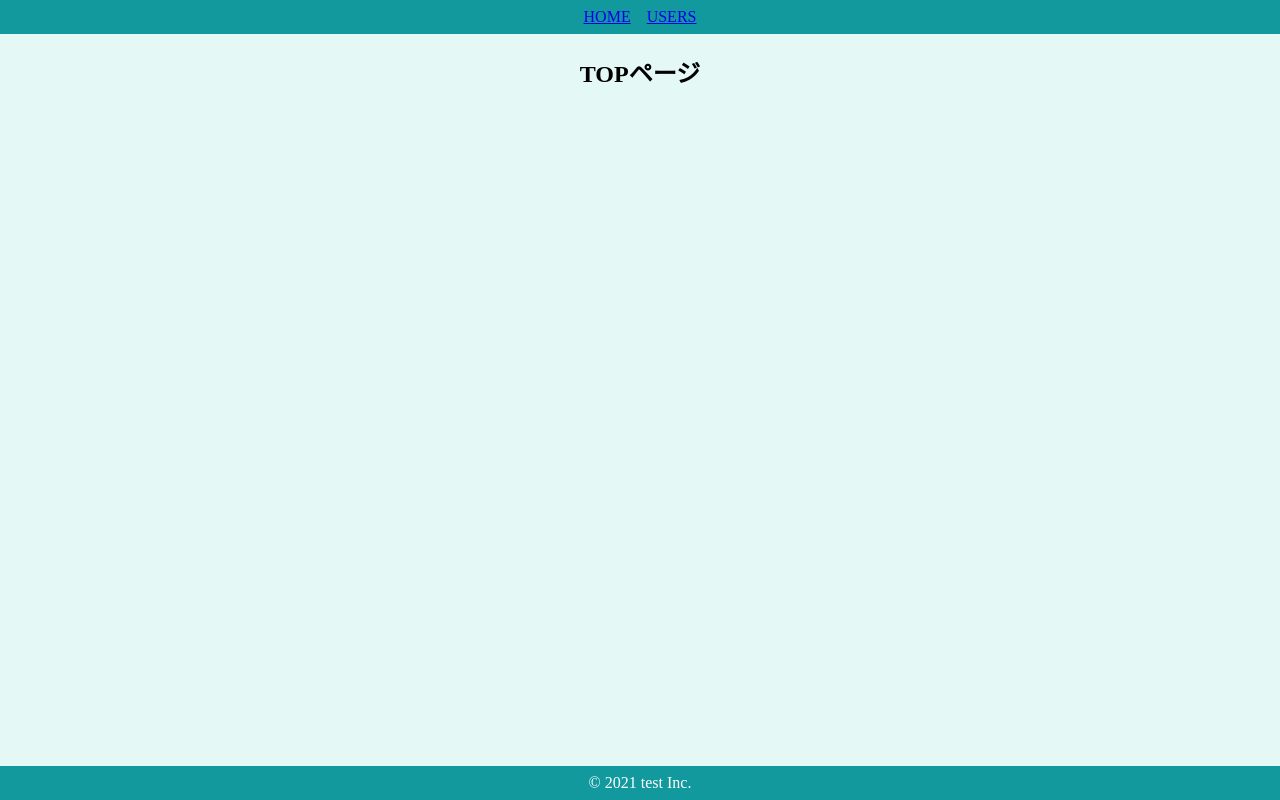
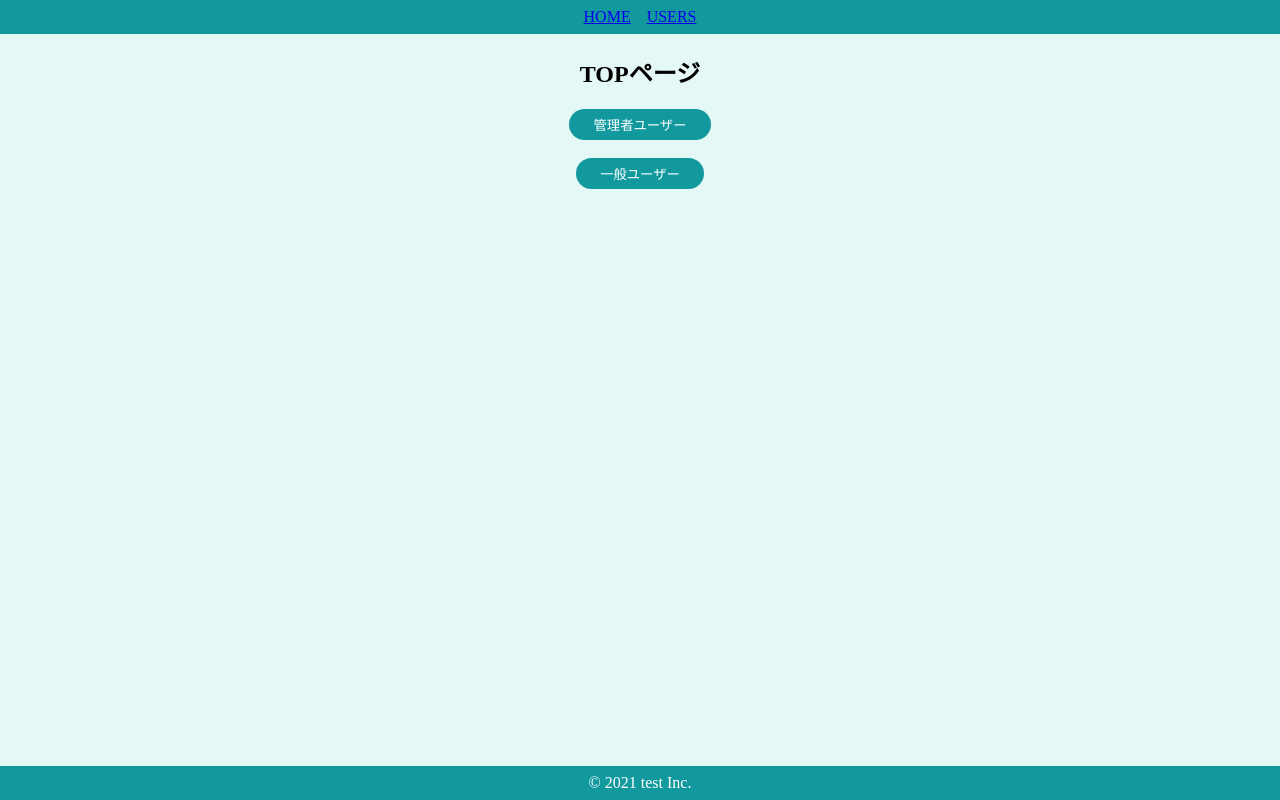
Before and after one commit to hideki1516/udemy-jak-02, a React (Create React App) app: page / in a window 1280 px wide. Built offline with nearby package versions, Linux system fonts and the light colour scheme.

Commit message:
drilling

```diff
--- a/src/components/atoms/button/SecondaryButton.jsx
+++ b/src/components/atoms/button/SecondaryButton.jsx
@@ -2,10 +2,10 @@
 import { BaseButton } from "./BaseButton";
 
 export const SecondaryButton = (props) => {
-  const { children } = props;
+  const { children, onClick } = props;
 
   return (
-    <SButton>{children}</SButton>
+    <SButton onClick={onClick}>{children}</SButton>
   );
 };
 
--- a/src/components/molecules/user/UserIconWithName.jsx
+++ b/src/components/molecules/user/UserIconWithName.jsx
@@ -1,11 +1,14 @@
 import styled from "styled-components";
 
 export const UserIconWithName = (props) => {
-  const { image, name } = props;
+  const { image, name, isAdmin } = props;
   return (
     <SContainer>
       <SImg height={160} width={160} src={image} alt={name} />
       <SName>{name}</SName>
+      {/* isAdminがtrueなら編集、falseなら何も表示されない */}
+      {/* 右側の値がtrueなら左の値を返す */}
+      {isAdmin && <SEdit>編集</SEdit>}
     </SContainer>
   );
 };
@@ -24,3 +27,9 @@
   margin: 0;
   color: #40514e;
 `;
+
+const SEdit = styled.span`
+  text-decoration: underline;
+  color: #aaa;
+  cursor: pointer;
+`;
--- a/src/components/organisms/user/UserCard.jsx
+++ b/src/components/organisms/user/UserCard.jsx
@@ -4,11 +4,11 @@
 
 // 親で設定したデータ（user）をprops（user）として受け取る = 分割代入で展開する
 export const UserCard = (props) => {
-  const { user } = props;
+  const { user, isAdmin } = props;
 
   return (
     <Card>
-      <UserIconWithName image={user.image} name={user.name} />
+      <UserIconWithName image={user.image} name={user.name} isAdmin={isAdmin} />
       <SDl>
         <dt>メール</dt>
         <dd>{user.email}</dd>
--- a/src/components/pages/Top.jsx
+++ b/src/components/pages/Top.jsx
@@ -1,9 +1,24 @@
+import React from 'react';
 import styled from "styled-components";
+import { useHistory } from 'react-router-dom';
+import { SecondaryButton } from '../atoms/button/SecondaryButton'
 
 export const Top = () => {
+  const history = useHistory();
+
+  // 管理者ユーザーならstateのisAdmin:trueを渡す
+  const onClickAdmin = () => history.push({ pathname: '/users', state: { isAdmin: true}});
+  // 一般ユーザーならstateのisAdmin:falseを渡す
+  const onClickGeneral = () => history.push({ pathname: '/users', state: { isAdmin: false}});
+
+
   return (
     <SContainer>
       <h2>TOPページ</h2>
+      <SecondaryButton onClick={onClickAdmin}>管理者ユーザー</SecondaryButton>
+      <br />
+      <br />
+      <SecondaryButton onClick={onClickGeneral}>一般ユーザー</SecondaryButton>
     </SContainer>
   );
 };
--- a/src/components/pages/Users.jsx
+++ b/src/components/pages/Users.jsx
@@ -1,8 +1,13 @@
 import styled from "styled-components";
+import { useLocation } from "react-router-dom";
 import { SearchInput } from '../molecules/SearchInput';
 import { UserCard } from "../organisms/user/UserCard";
 
 export const Users = () => {
+  // useLocationで遷移前の値を取得する
+  const { state } = useLocation();
+  // stateの値がtrueかfalseかを判定する
+  const isAdmin = state ? state.isAdmin : false;
 
   // 0〜9の値を持った10件を生成する
   const users = [...Array(10).keys()].map(((val) => {
@@ -26,7 +31,7 @@
       <SearchInput />
       <SUserArea>
         {users.map((user) => (
-          <UserCard key={user.id} user={user} />
+          <UserCard key={user.id} user={user} isAdmin={isAdmin} />
         ))}
       </SUserArea>
     </SContainer>
```
